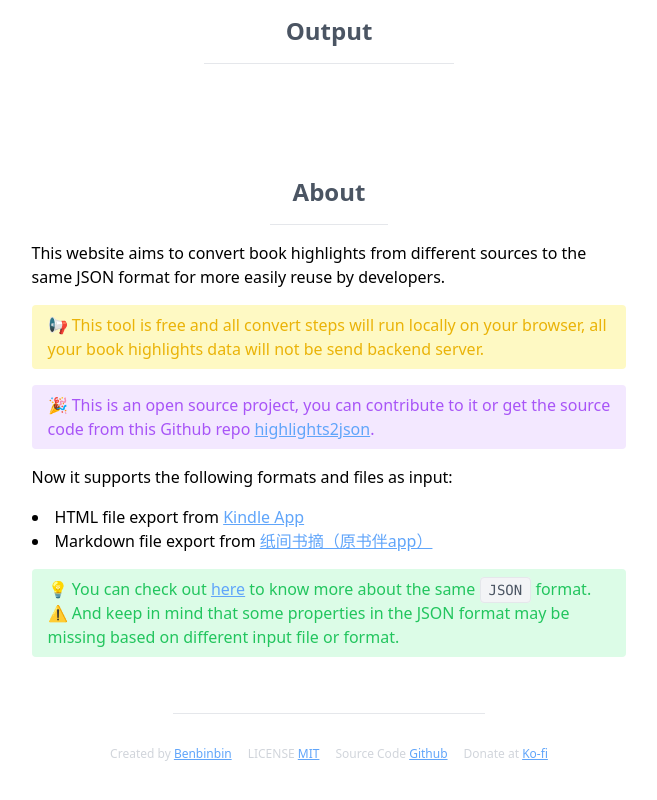
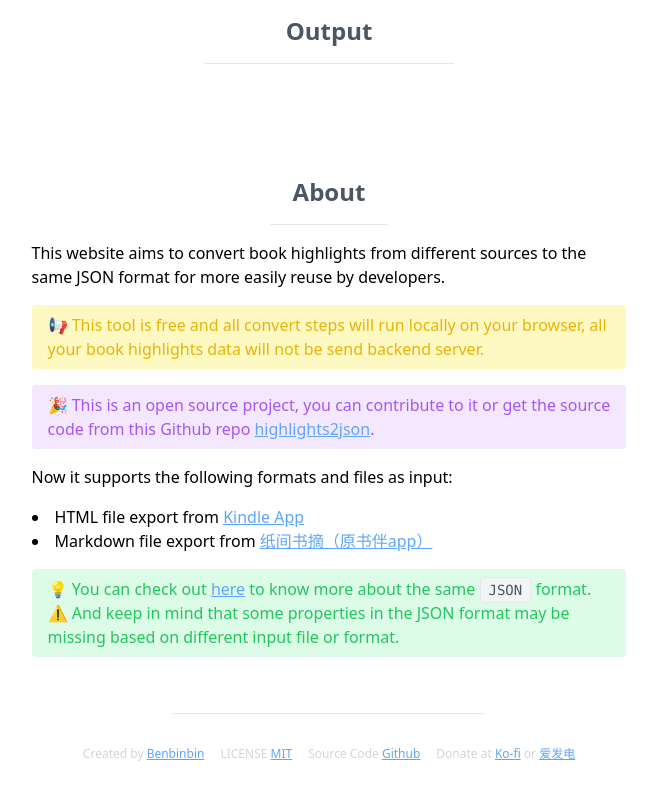
Before and after one commit to Benbinbin/highlights2json, a Nuxt app: page / in a window 1280 px wide. Shown: the part 760-1560 px from the top of the page, without its empty margins (311-968 px from the left). Built offline with nearby package versions, Linux system fonts and the light colour scheme.

Commit message:
add donate method in website.

```diff
--- a/app.vue
+++ b/app.vue
@@ -348,7 +348,8 @@ const clearAll = () => {
           class="link">MIT</a></p>
       <p>Source Code <a href="https://github.com/Benbinbin/highlights2json" class="link" target="_blank">Github</a>
       </p>
-      <p>Donate at <a href="https://ko-fi.com/H2H6ESSW2" class="link" target="_blank">Ko-fi</a>
+      <p>Donate at <a href="https://ko-fi.com/H2H6ESSW2" class="link" target="_blank">Ko-fi</a> or <a
+          href="https://afdian.net/a/benbinbin" class="link" target="_blank">爱发电</a>
       </p>
     </div>
   </div>
```
